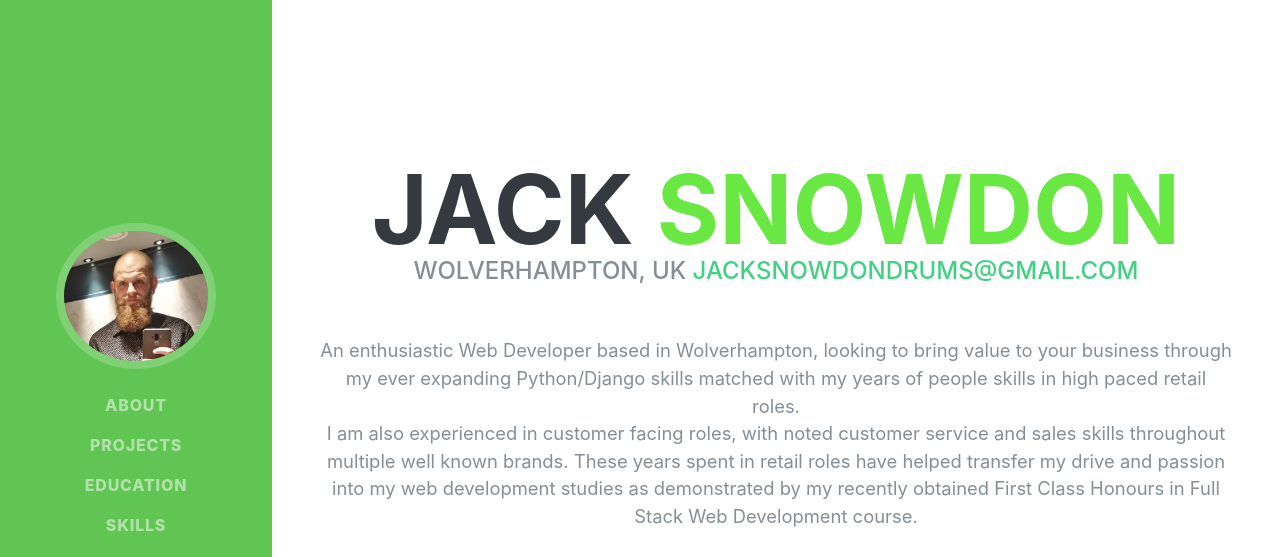
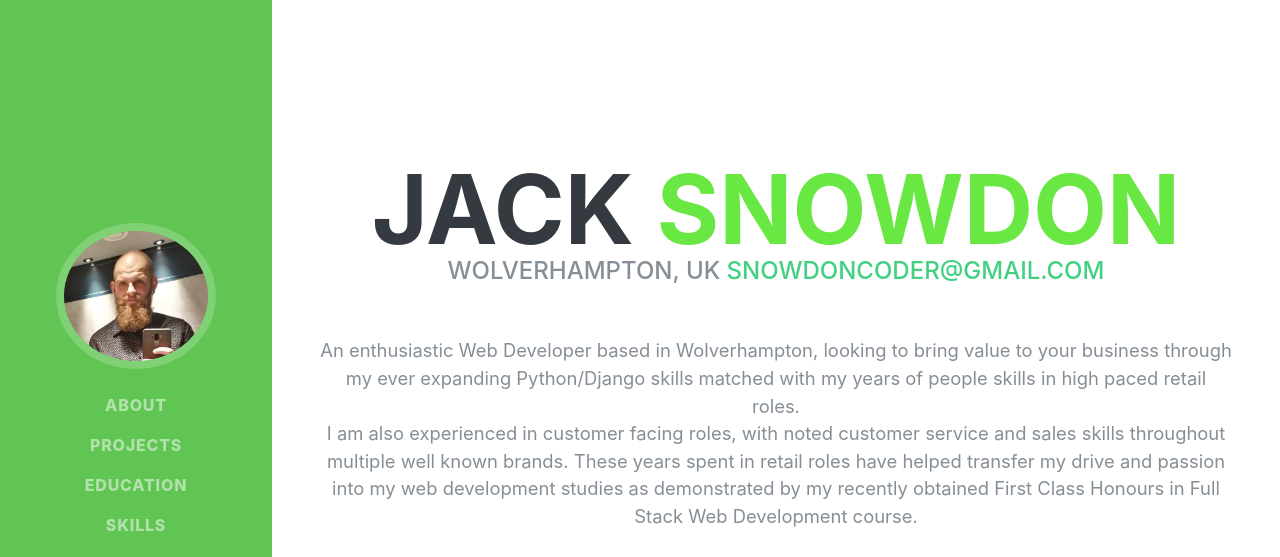
Before and after one commit to JackSnowdon/GoDaddy, a website: page index.html in a window 1280 px wide. Shown: the top 557 px of the page. Drawn offline with nearby package versions, Linux system fonts and the light colour scheme; a web font is replaced by a local one.

Commit message:
updated email address

```diff
--- a/index.html
+++ b/index.html
@@ -72,7 +72,7 @@
                     <span class="text-primary">Snowdon</span>
                 </h1>
                 <div class="subheading mb-5">Wolverhampton, UK
-                    <a class="mail-link" href="mailto:jacksnowdondrums@gmail.com">jacksnowdondrums@gmail.com</a>
+                    <a class="mail-link" href="mailto:snowdoncoder@gmail.com">snowdoncoder@gmail.com</a>
                 </div>
                 <p class="lead mb-5">An enthusiastic Web Developer based in Wolverhampton, looking to bring value to your business through my ever expanding Python/Django skills matched with my years of people skills in high paced retail roles. </br> I am also experienced
                     in customer facing roles, with noted customer service and sales skills throughout multiple well known brands. These years spent in retail roles have helped transfer my drive and passion into my web development studies as demonstrated
```
